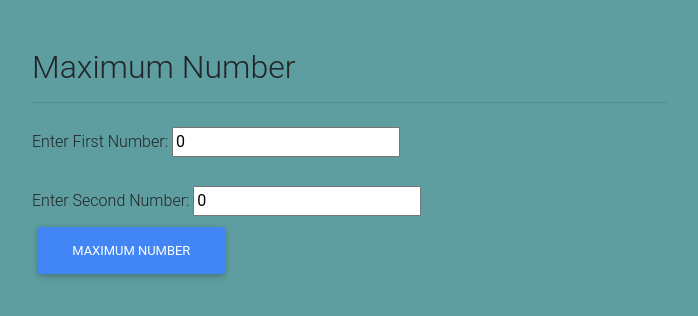
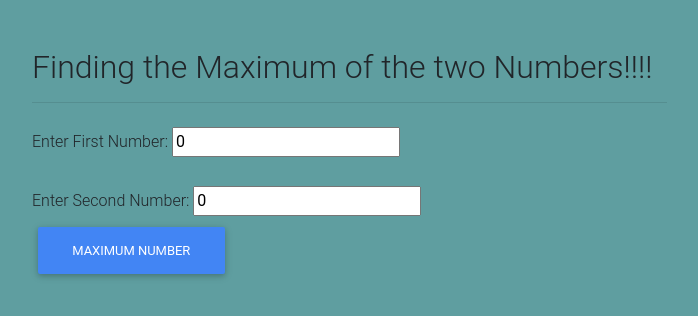
Before and after one commit to Bhavya-123/appchallenge1, a plain HTML site: page index.html in a window 1280 px wide. Shown: the whole page, without its empty margins (53-751 px from the left). Drawn offline with nearby package versions, Linux system fonts and the light colour scheme.

Commit message:
Updated the header

```diff
--- a/index.html
+++ b/index.html
@@ -43,7 +43,7 @@
       <!--Rows have columns - column 1 (7/12) -->
       <div class="col-md-7 mb-4">
 
-        <h2>Maximum Number</h2>
+        <h2>Finding the Maximum of the two Numbers!!!!</h2>
         <hr>
 
         <fieldset class="mt-4">
```
